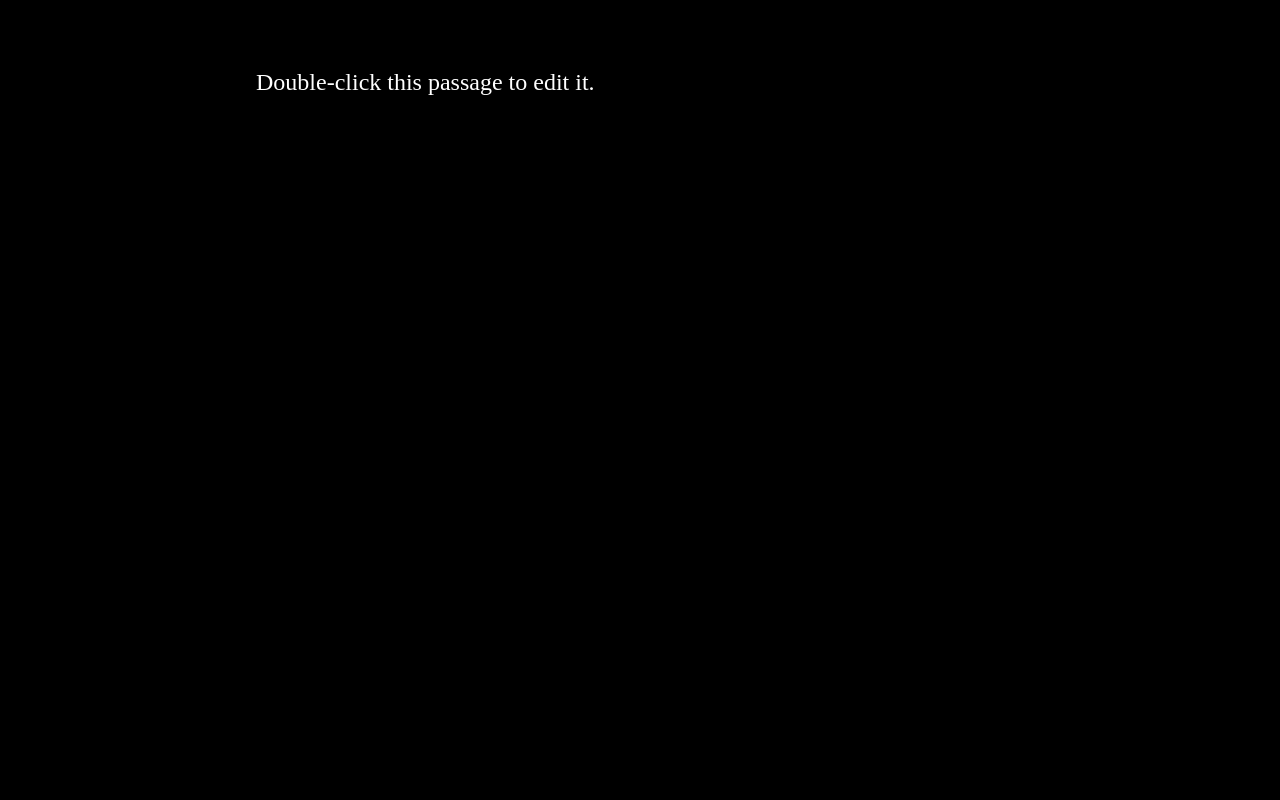
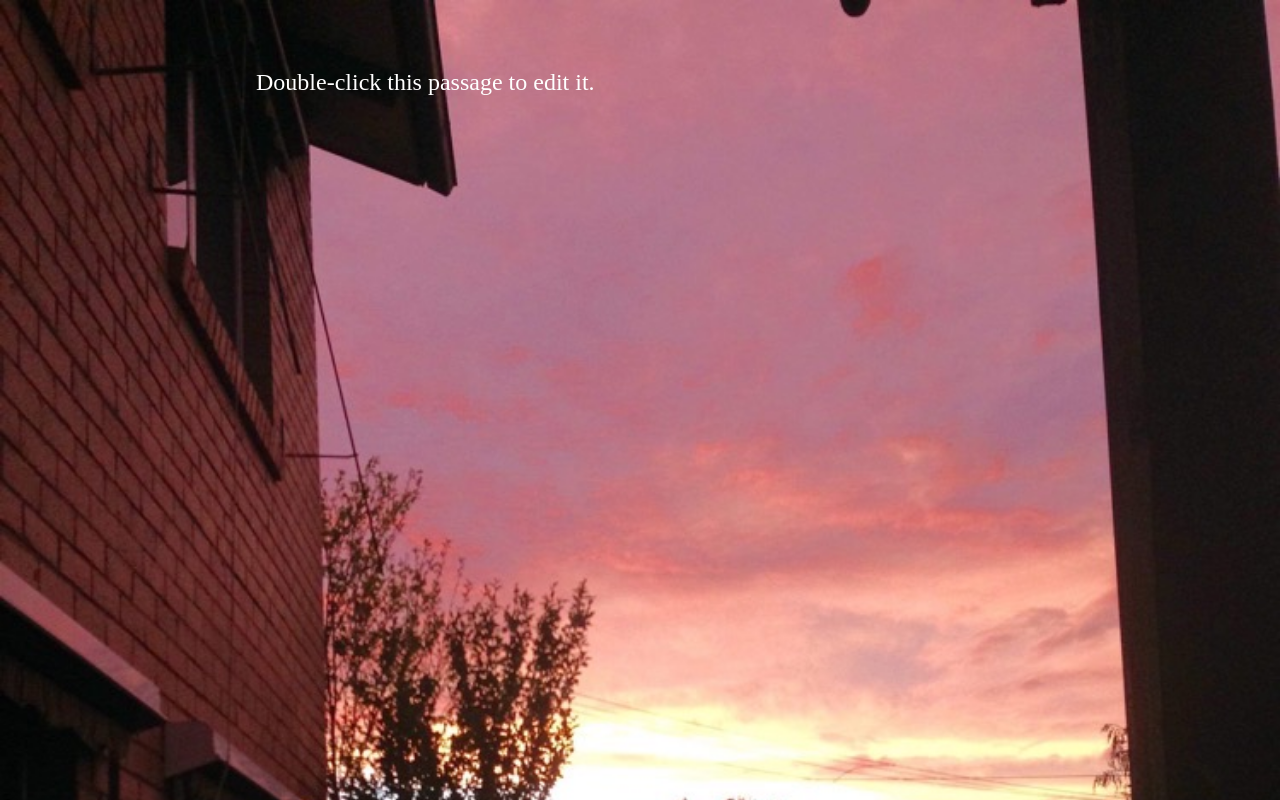
Before and after one commit to chxnn/twine-proposal, a plain HTML site: page index.html in a window 1280 px wide. Drawn offline with Linux system fonts and the light colour scheme; a web font is replaced by a local one.

Commit message:
Background image

```diff
--- a/index.html
+++ b/index.html
@@ -16,7 +16,7 @@
 }
 
 tw-story {
-  background-image: url('img/house w/o roof.JPG');
+  background-image: url('img/house w:o roof.JPG');
   background-size: cover;
   background-repeat: no-repeat;
   font-family: 'New Tegomin', serif;
```
Also changed, not shown: img/house w:o roof.JPG (added).
